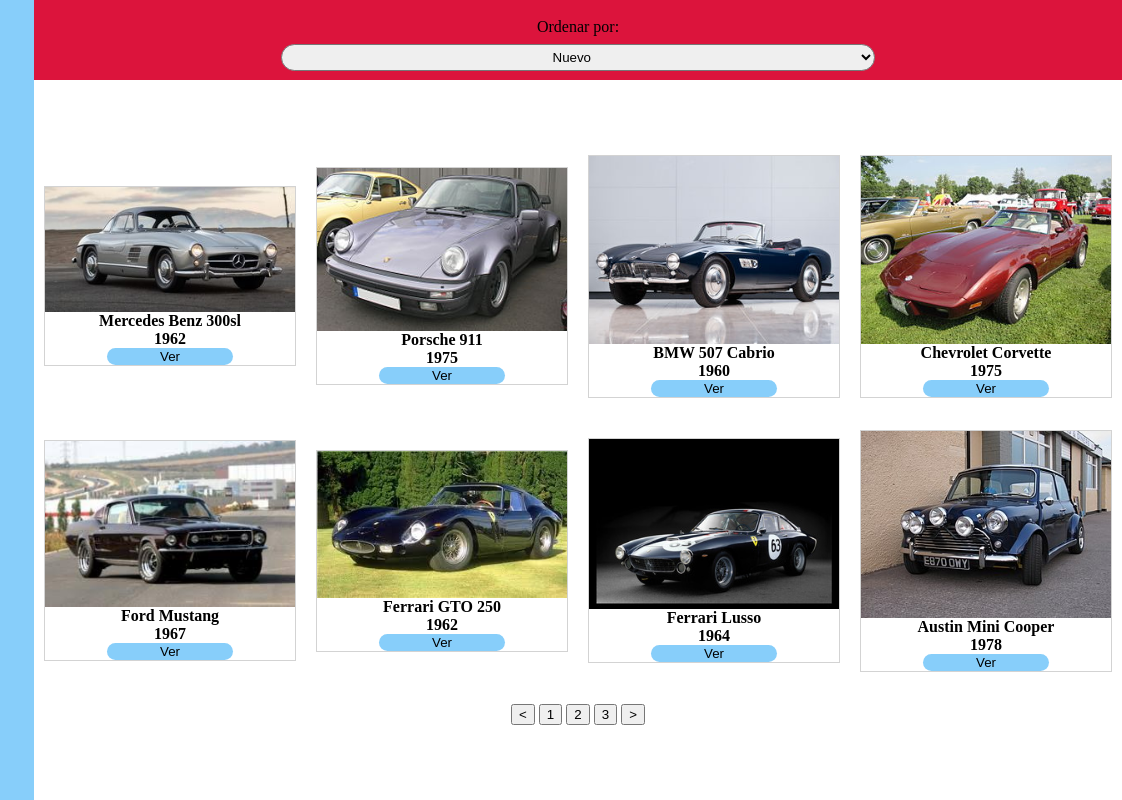
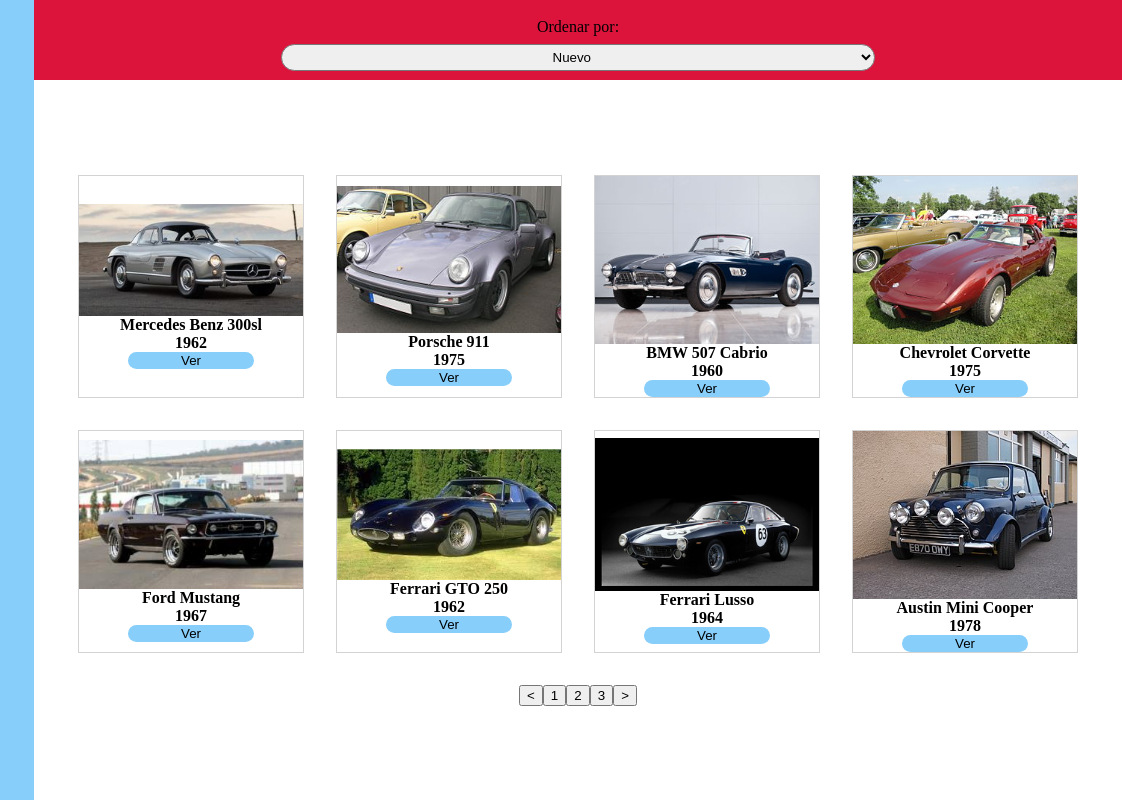
Before and after one commit to Lup018/mq-challenge, a plain HTML site: page index.html in a window 1280 px wide. Shown: the full height of the page, 158-1280 px from the left. Drawn offline with Linux system fonts and the light colour scheme; files that its build step writes are made by us from their sources.

Commit message:
fixed section, added div card container

```diff
--- a/assets/ccs/style.css
+++ b/assets/ccs/style.css
@@ -11,8 +11,9 @@ body {
   "main"
   "footer";
   height: 100vh;
-  /*width: 100vw;*/
 }
+
+/*Navbar's Section*/
 
 .navbar {
   grid-area: navbar;
@@ -24,6 +25,8 @@ body {
   padding-left: 1em;
   padding-right: 1em
 }
+
+/*Filter's Section*/
 
 .filter {
   grid-area: filter;
@@ -40,6 +43,8 @@ body {
   padding-right: 6em
 }
 
+/*Main's Section*/
+
 .main {
   grid-area: main;
   display: flex;
@@ -48,16 +53,24 @@ body {
   align-content: center;
 }
 
+.card-container {
+  display: flex;
+  justify-content: center;
+  align-content: center;
+  gap: 2em;
+}
+
 .auto-card{
   display: flex;
   flex-direction: column;
   justify-content: center;
   align-items: center;
+  width: 14em;
   border: solid lightgray 1px;
 }
 
 img {
-  width: 250px;
+  width: 100%;
 }
 
 .auto-card button {
@@ -68,12 +81,13 @@ img {
   border: none;
 }
 
-/*.next-page {
+.next-page {
   display: flex;
-  flex-direction: row;
   justify-content: center;
   align-items: center;
-}*/
+}
+
+/*Footer's Section*/
 
 .footer {
   grid-area: footer;
@@ -84,18 +98,21 @@ img {
   justify-content: center
 }
 
+/*MEDIA*/
 
 @media (min-width: 576px) {
 
   .grid-container {
       display: grid;
       grid-template-columns: 15% 1fr;
-      grid-template-rows: 10% 80% 10%;
+      grid-template-rows: 10% auto 10%;
       grid-template-areas:
       "menu filter"
       "menu main"
       "footer main";
   }
+
+  /*Filter's Section*/
 
   .filter {
       grid-area: filter;
@@ -105,6 +122,8 @@ img {
   .filter span {
       margin: 0.5em;
   }
+
+  /*Menu's Section*/
 
   .menu {
       grid-area: menu;
@@ -130,13 +149,6 @@ img {
   .categories strong {
      margin: 2em;
   }
-/*
-  .categories ul {
-      display: flex;
-      flex-direction: column;
-      justify-content: center;
-      align-items: flex-start;
-  }*/
 
   .menu li {
       list-style: none;
@@ -150,6 +162,8 @@ img {
       padding-bottom: 0.3em;
   }
 
+  /*Main's Section*/
+
   .main {
       grid-area: main;
       display: flex;
@@ -160,11 +174,11 @@ img {
       row-gap: 2em;
   }
 
-  .next-page {
-      /*display: flex;
+  .card-container {
+      display: flex;
       flex-direction: row;
+      flex-wrap: wrap;
       justify-content: center;
-      align-items: center;*/
   }
 
 
@@ -172,6 +186,8 @@ img {
       grid-area: footer;
       background-color: lightskyblue;
   }
+
+  /*Footer's Section*/
 
   .navbar {
       display: none;
--- a/index.html
+++ b/index.html
@@ -5,7 +5,7 @@
     <meta http-equiv="X-UA-Compatible" content="IE=edge">
     <meta name="viewport" content="width=device-width, initial-scale=1.0">
     <title>Document</title>
-    <link rel="stylesheet" href="./assets/css/style.css">
+    <link rel="stylesheet" href="./assets/ccs/style.css">
     <script src="https://kit.fontawesome.com/0e5993ce45.js" crossorigin="anonymous"></script>
 </head>
 <body>
@@ -43,6 +43,7 @@
     </div>
     <!--Main Item-->
     <main class="main">
+      <div class="card-container">
         <div class="auto-card">
           <img src="./assets/img/300sl-1955.jpg" alt="">
           <strong>Mercedes Benz 300sl</strong>
@@ -91,6 +92,7 @@
           <strong>1978</strong>
           <button>Ver</button>
         </div>
+      </div>
       <div class="next-page">
         <a href="#"><button> < </button></a>
         <a href="#"><button> 1 </button></a>
```
Lines whose indentation alone changed are shown as unchanged.
